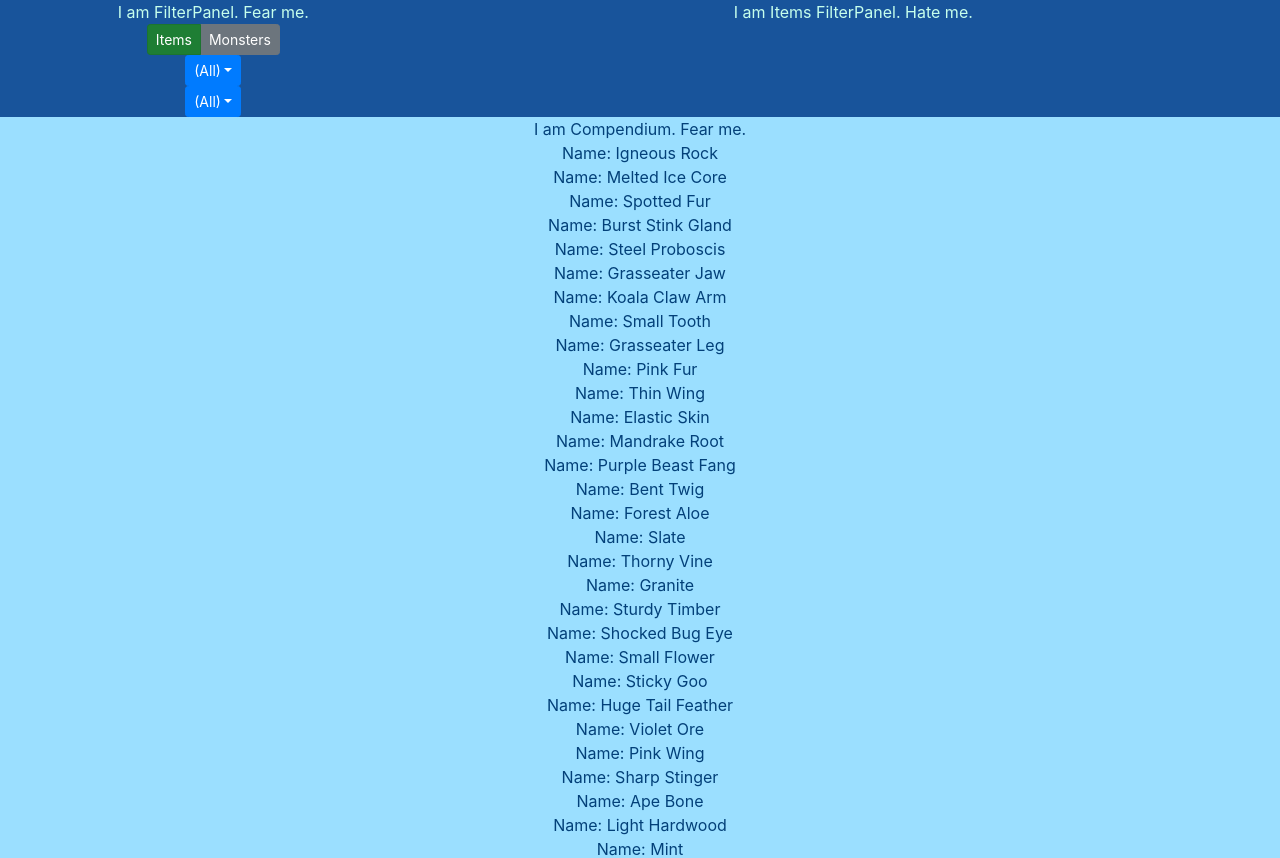
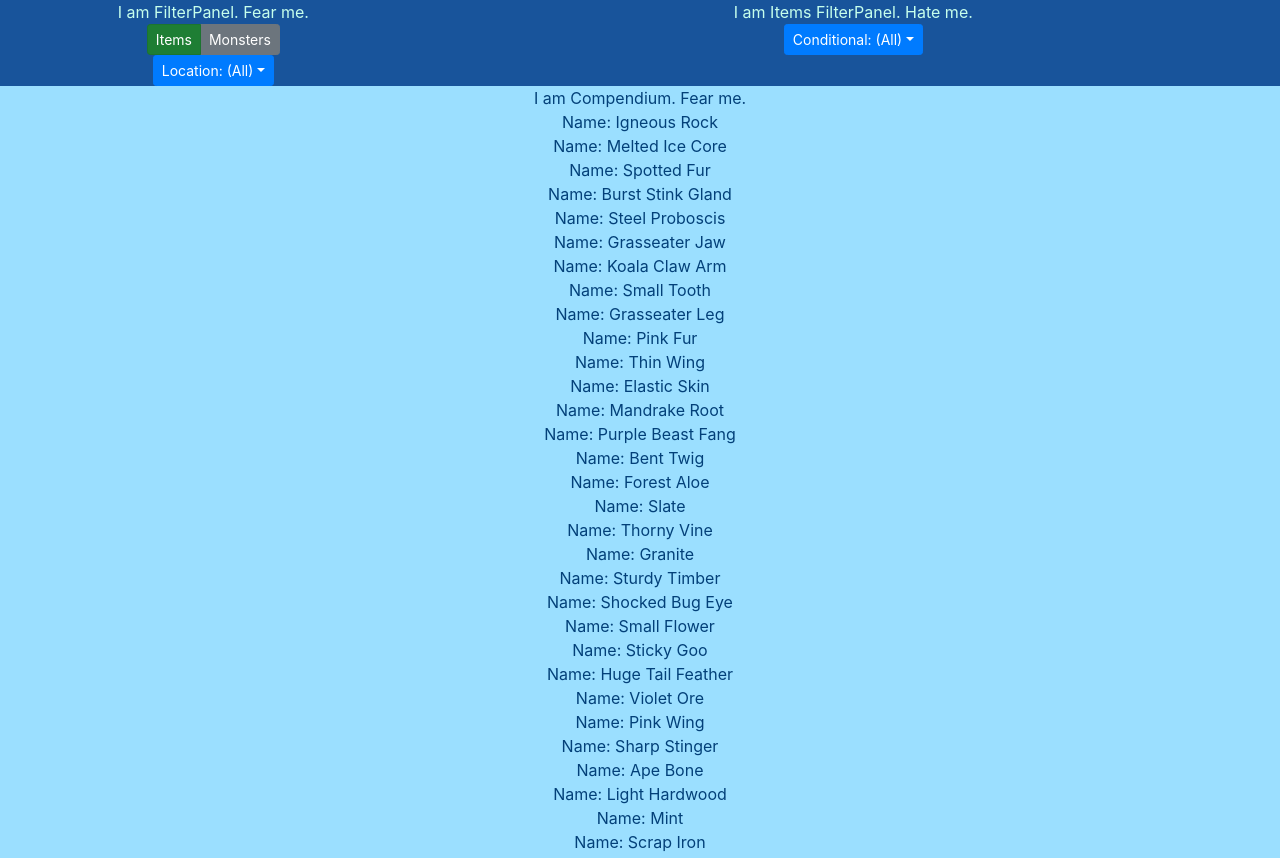
Before and after one commit to aturfah/eon-codex, a React (Create React App) app: page / in a window 1280 px wide. Shown: the top 858 px of the page. Built offline with nearby package versions, Linux system fonts and the light colour scheme.

Commit message:
Make selected one unclickable, and denote what the dropdown is for

```diff
--- a/src/FilterPanel/FilterPanel.js
+++ b/src/FilterPanel/FilterPanel.js
@@ -47,15 +47,23 @@ class FilterPanel extends Component {
 
   buildLocationDropdown() {
     const buttonLists = [];
+    let activeLocation = this.activeLocation;
     this.props.locations.forEach(function (item, index) {
-      buttonLists.push(<Dropdown.Item eventKey={item}>{item}</Dropdown.Item>)
+      buttonLists.push(
+        <Dropdown.Item
+            eventKey={item}
+            disabled={item===activeLocation}
+            >
+            {item}
+        </Dropdown.Item>
+      );
     });
 
     return <DropdownButton
         size="sm"
         id="location-dropdown-select"
         ref="locationDropdownSelect"
-        title={this.activeLocation}
+        title={'Location: ' + this.activeLocation}
         onSelect={this.locationDropdownSelect}
         >
       {buttonLists}
@@ -76,15 +84,23 @@ class FilterPanel extends Component {
 
   buildCondItemDropdown() {
     const buttonList = [];
+    let condItemFlag = this.condItemFlag;
     ['(All)', 'Yes', 'No'].forEach(function (val) {
-        buttonList.push(<Dropdown.Item eventKey={val}>{val}</Dropdown.Item>)
+        buttonList.push(
+          <Dropdown.Item
+            eventKey={val}
+            disabled={val===condItemFlag}
+            >
+           {val}
+        </Dropdown.Item>
+        )
     });
 
     return <DropdownButton
         size="sm"
         id="rare-item-dropdown-select"
         ref="condItemDropdownSelect"
-        title={this.condItemFlag}
+        title={'Conditional: ' + this.condItemFlag}
         onSelect={this.condItemDropdownSelect}
         >
       {buttonList}
@@ -149,9 +165,11 @@ class FilterPanel extends Component {
               </ToggleButtonGroup>
             </ButtonToolbar>
             {locationDropdown}
+          </Col>
+          <Col xs="12" md="8" hidden={!itemFiltersVisible}>
+              I am Items FilterPanel. Hate me.
             {condItemDropdown}
           </Col>
-          <Col xs="12" md="8" hidden={!itemFiltersVisible}>I am Items FilterPanel. Hate me.</Col>
           <Col xs="12" md="8" hidden={itemFiltersVisible}>I am Monsters FilterPanel. Love me.</Col>
         </Row>
       </Container>
```
